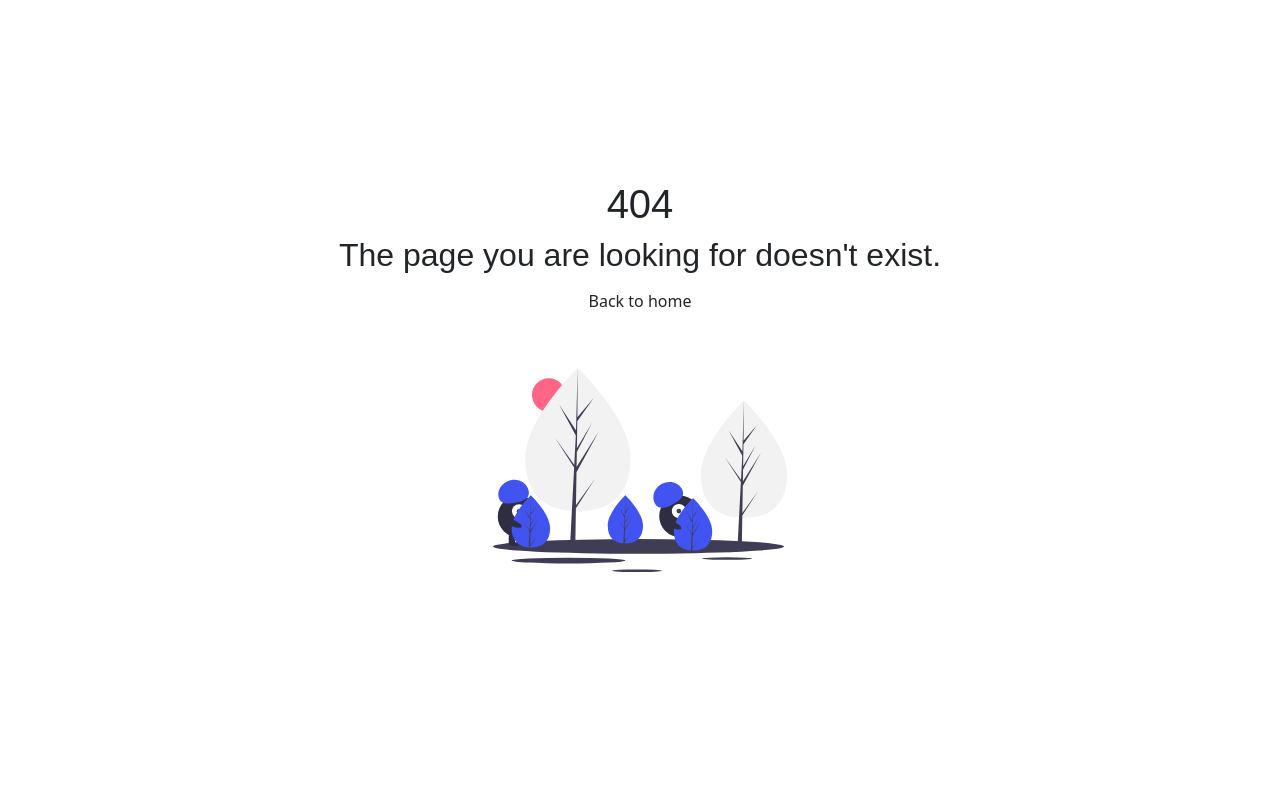
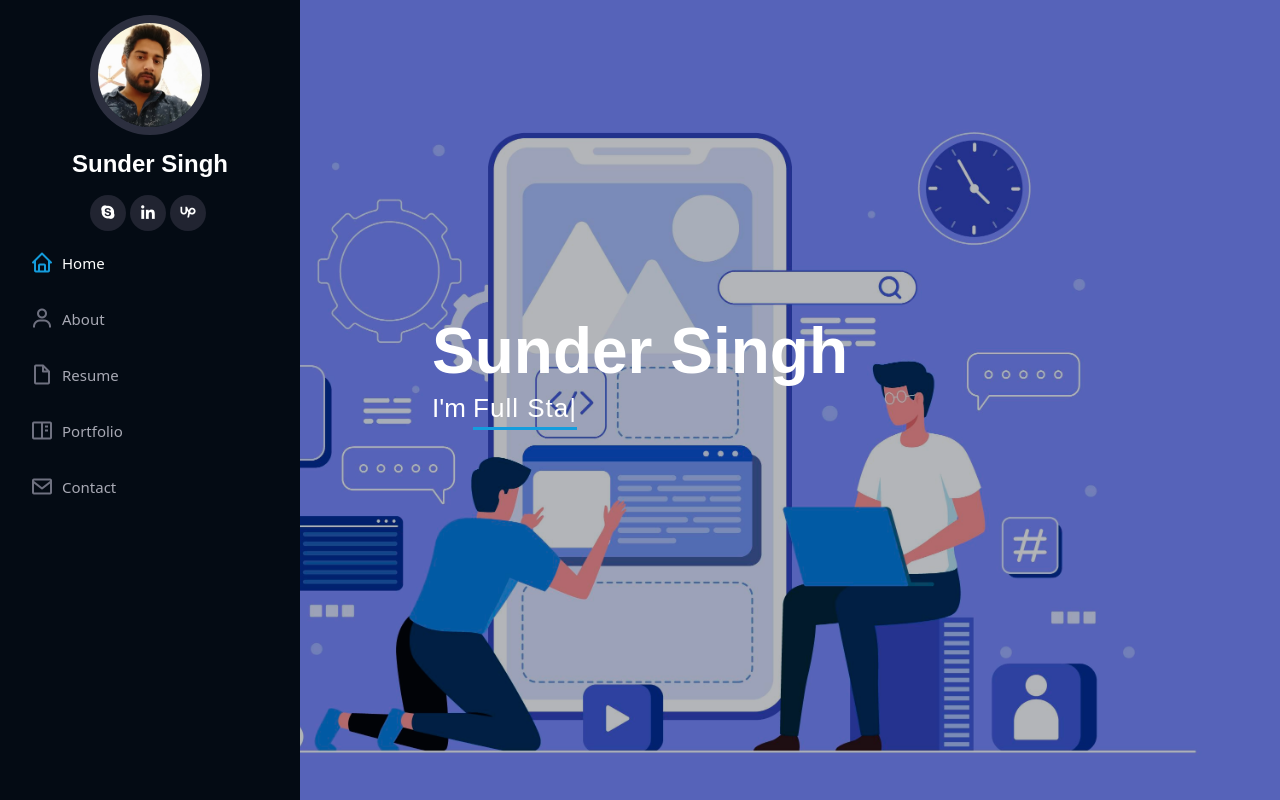
Before and after one commit to sundersj/personal, a React (Create React App) app: page / in a window 1280 px wide. Before the commit this address had no page. Shown: the top 800 px of the page. Built offline with nearby package versions, Linux system fonts and the light colour scheme.

Commit message:
route updated

```diff
--- a/src/App.js
+++ b/src/App.js
@@ -11,7 +11,7 @@
 	return (
 		<div className="App">
 			<Routes>
-				<Route path="/personal" element={<Home />} />
+				<Route path="/" element={<Home />} />
 				<Route path="portfolio/:id" element={<PortfolioDetail />} />
 				<Route path="*" element={<PageNotfound />} />
 			</Routes>
```
